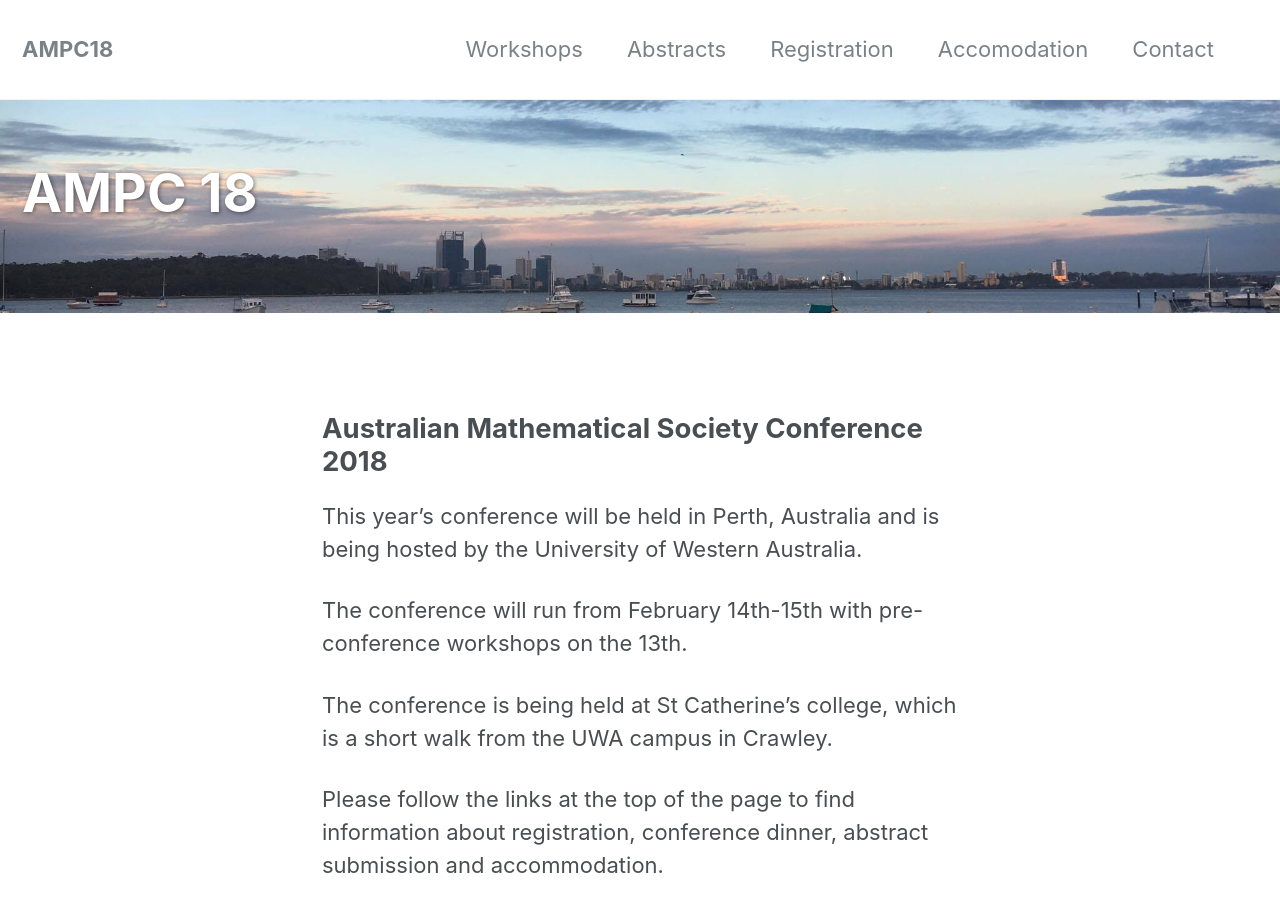
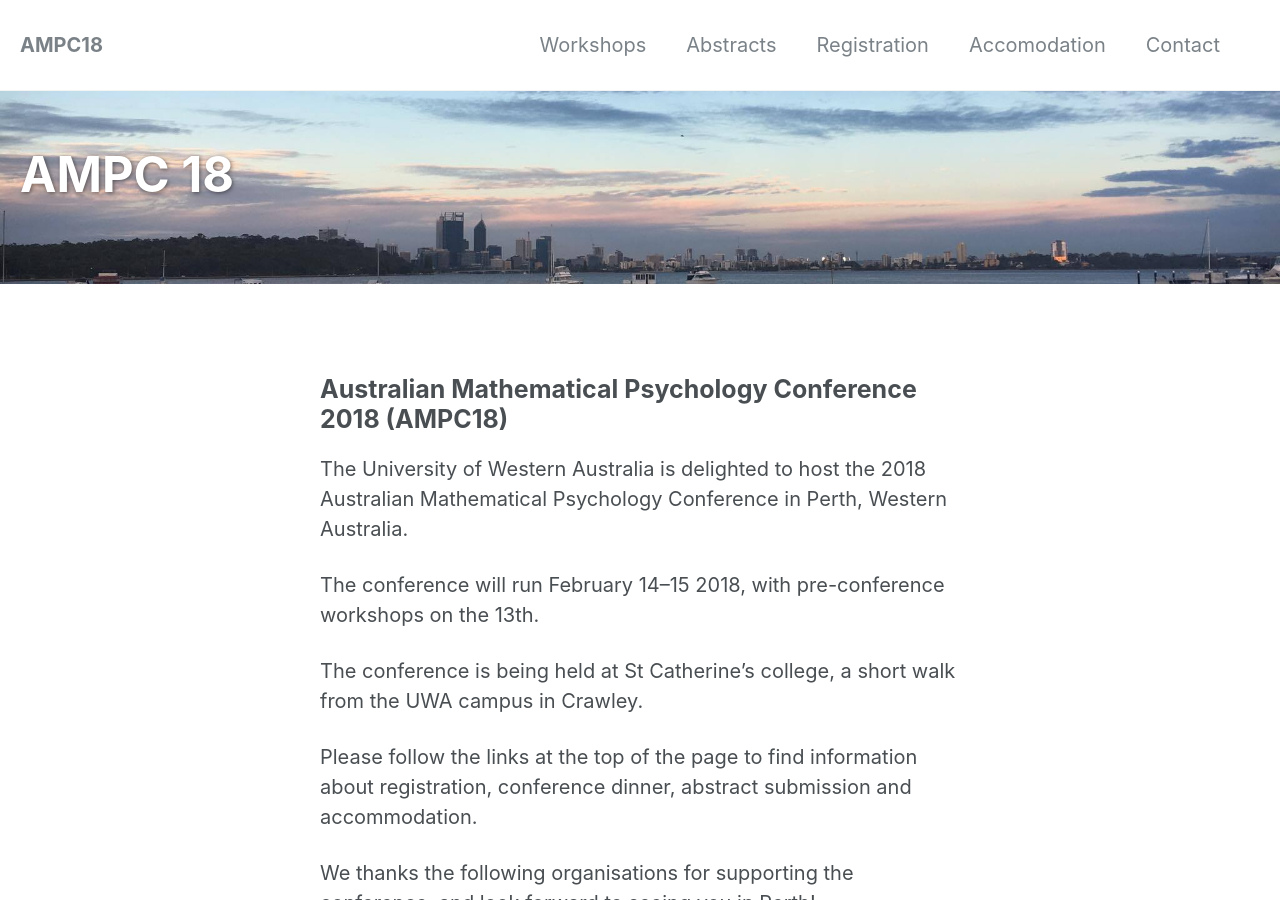
Before and after one commit to alicemason/AMPC18, a Jekyll site: the page built from index.md, in a window 1280 px wide and 900 px high. Built offline with Jekyll 4.4.1, drawn with Linux system fonts in a browser that asks for light colours; some of the changed text lies outside the part shown.

```diff
--- a/assets/css/main.scss
+++ b/assets/css/main.scss
@@ -5,3 +5,20 @@
 @charset "utf-8";
 
 @import "minimal-mistakes";
+
+html {
+  font-size: 14px; // change to whatever
+
+  @include breakpoint($medium) {
+    font-size: 16px; // change to whatever
+  }
+
+  @include breakpoint($large) {
+    font-size: 18px; // change to whatever
+  }
+
+  @include breakpoint($x-large) {
+    font-size: 20px; // change to whatever
+  }
+
+}
--- a/index.md
+++ b/index.md
@@ -6,15 +6,20 @@
   overlay_image: "/assets/images/city2.jpg"
 ---
 
-## Australian Mathematical Society Conference 2018
+## Australian Mathematical Psychology Conference 2018 (AMPC18)
 
-This year’s conference will be held in Perth, Australia and is being hosted by the University of Western Australia.
+The University of Western Australia is delighted to host the 2018 Australian Mathematical Psychology Conference in Perth, Western Australia.
 
-The conference will run from February 14th-15th with pre-conference workshops on the 13th.
+The conference will run February 14--15 2018, with pre-conference workshops on the 13th.
 
-The conference is being held at St Catherine's college, which is a short walk from the UWA campus in Crawley.
-
+The conference is being held at St Catherine's college, a short walk from the UWA campus in Crawley.
 
 Please follow the links at the top of the page to find information about registration, conference dinner, abstract submission and accommodation.
 
-We look forward to seeing you in Perth.
+We thanks the following organisations for supporting the conference, and look forward to seeing you in Perth!
+
+* Office of the Deputy Vice-Chancellor (Research), UWA
+* Perth Convention Bureau
+* UWA Institute of Advanced Studies
+
+<img src="UWA-Full-Hor-CMYK.png" height="150"/> <img src="(ILL CMYK) PCB logo HIGH RES.JPG" height="150"/> <img src="TWA + Govt - Colour.jpg" height="150"/>
```
Also changed, not shown: _pages/Accomodation.md (+10 -5 lines), _pages/Contact.md (+3 -1 lines), _pages/Registration.md (+2 -1 lines), _pages/Workshops.md (+11 -8 lines), Gemfile.lock, assets/images/(ILL CMYK) PCB logo HIGH RES.JPG (added), assets/images/TWA + Govt - Colour.jpg (added), assets/images/UWA-Full-Hor-CMYK.png (added), 1 other file.
